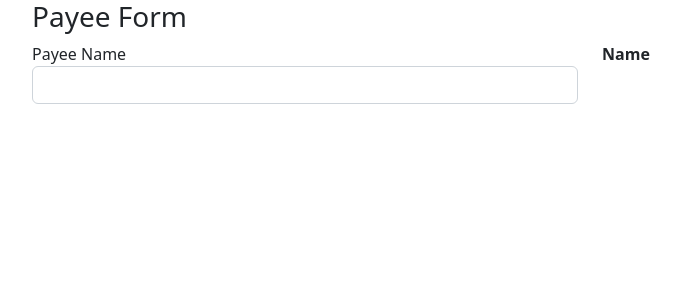
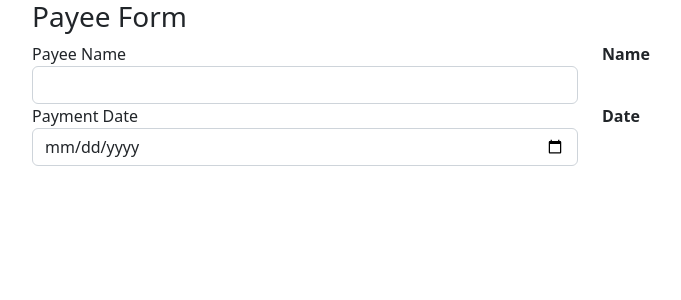
Before and after one commit to vrundanawal/angular-payment-form, an Angular app: page / in a window 1280 px wide. Shown: the top 300 px of the page, without its empty margins (50-731 px from the left). Built offline with nearby package versions, Linux system fonts and the light colour scheme.

Commit message:
provide the argument to the pipes...Formatting with Date Pipe

```diff
--- a/src/app/app.component.html
+++ b/src/app/app.component.html
@@ -16,4 +16,22 @@
       </div>
     </div>
   </div>
+
+  <div class="row">
+    <div class="form-group col">
+      <label for="">Payment Date</label>
+      <input
+        class="form-control"
+        type="date"
+        (input)="handleOnDate($any($event.target).value)"
+      />
+    </div>
+    <div class="col">
+      <label><b>Date</b></label>
+      <div>
+        <!-- provide the argument to the pipes syntax | date : "d" -->
+        {{ date | date: "MMMM d, y" }}
+      </div>
+    </div>
+  </div>
 </div>
--- a/src/app/app.component.ts
+++ b/src/app/app.component.ts
@@ -8,8 +8,14 @@ import { Component } from '@angular/core';
 export class AppComponent {
   //name: string  = ''
   name: string | undefined;
+  date: string | undefined;
+
   //method to handle name
   handleOnName(value: string) {
     this.name = value;
   }
+  //method to handle Date
+  handleOnDate(value: string) {
+    this.date = value;
+  }
 }
```
